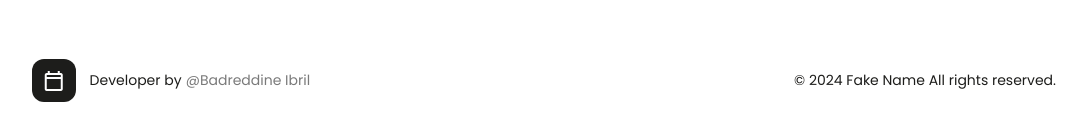
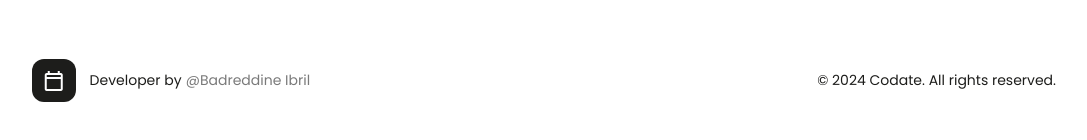
Before and after one commit to ibrilBadreddine/Codate, a React (Vite) app: page / in a window 1280 px wide. Shown: the part 4588-4728 px from the top of the page, without its empty margins (96-1183 px from the left). Built offline with nearby package versions, Linux system fonts and the light colour scheme.

Commit message:
Update name

```diff
--- a/index.html
+++ b/index.html
@@ -4,7 +4,7 @@
     <meta charset="UTF-8" />
     <link rel="icon" type="image/svg+xml" href="/vite.svg" />
     <meta name="viewport" content="width=device-width, initial-scale=1.0" />
-    <title>Date Format</title>
+    <title>Codate</title>
     <!-- Icons -->
     <link rel="stylesheet" href="https://fonts.googleapis.com/css2?family=Material+Symbols+Outlined:opsz,wght,FILL,GRAD@24,400,0,0" />
   </head>
--- a/src/views/components/layouts/_footer/index.tsx
+++ b/src/views/components/layouts/_footer/index.tsx
@@ -15,7 +15,7 @@ export default function Footer() {
         </p>
       </div>
       <div className="copyright">
-        <p>© {year} Fake Name All rights reserved.</p>
+        <p>© {year} Codate. All rights reserved.</p>
       </div>
     </footer>
   );
```
